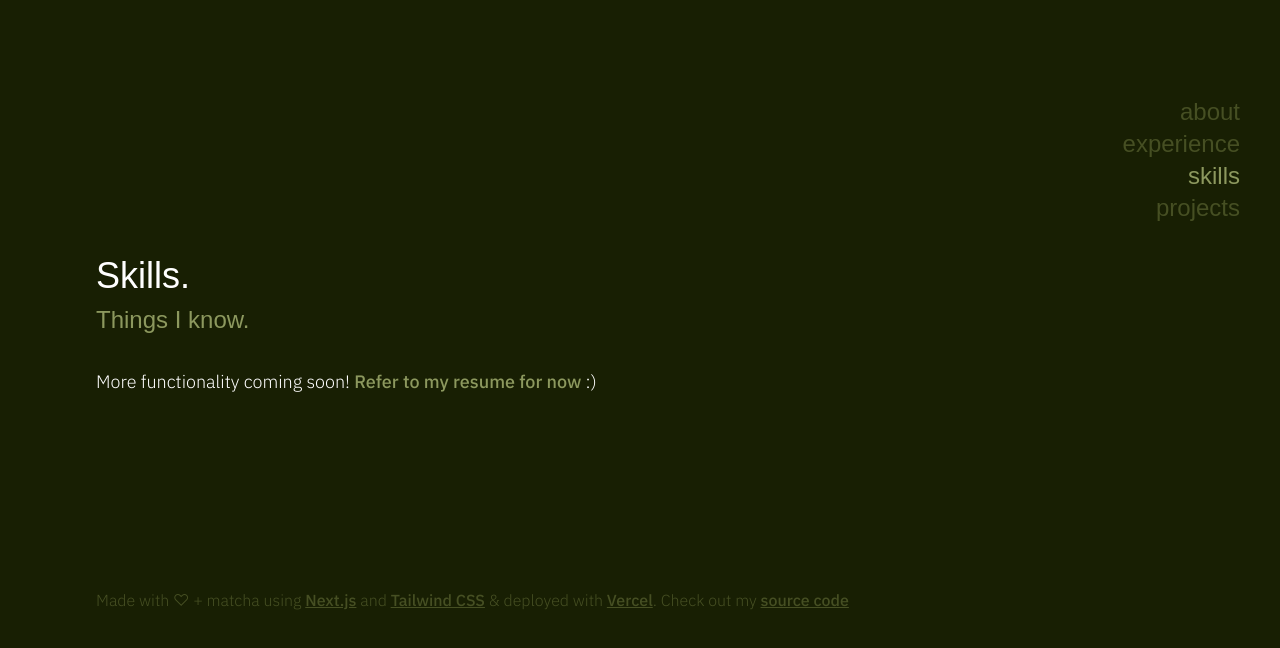
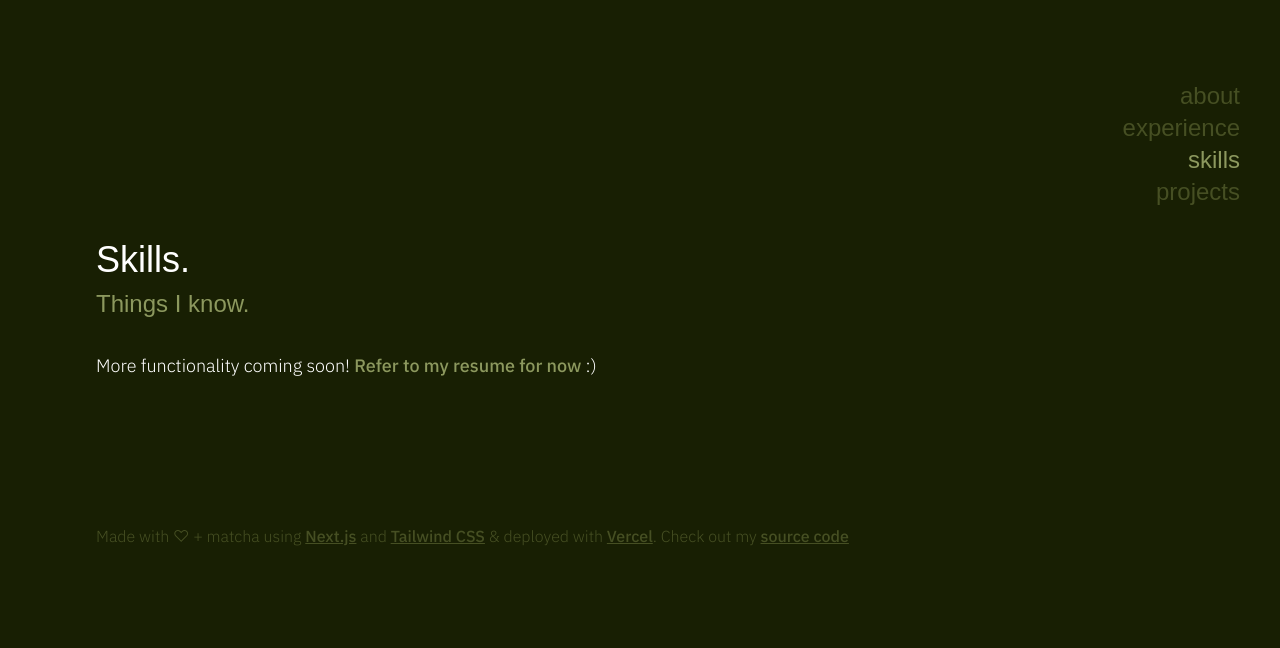
Before and after one commit to raphaeling/raphaeling.github.io, a Next.js app: page /skills in a window 1280 px wide. Shown: the top 648 px of the page. Built offline with nearby package versions, Linux system fonts and the light colour scheme; a web font is replaced by a local one.

Commit message:
Minor adjustments to spacing

```diff
--- a/src/app/(pages)/layout.tsx
+++ b/src/app/(pages)/layout.tsx
@@ -11,7 +11,7 @@ export default function Layout({
       <header className='bg-lightest relative'>
         <NavBar />
       </header>
-      <main className='justify-center px-12 md:px-24 pb-24 pt-64 text-lg'>
+      <main className='justify-center px-12 md:px-24 pb-24 pt-60 text-lg'>
         {children}
       </main>
       <Footer />
--- a/src/components/root/footer.tsx
+++ b/src/components/root/footer.tsx
@@ -2,7 +2,7 @@ import ExternalLink from './external-link';
 
 export default function Footer() {
   return (
-    <div className='px-12 md:px-24 font-body text-md text-dark font-thin justify-center pt-6 sm:pt-24 pb-6'>
+    <div className='px-12 md:px-24 font-body text-md text-dark font-thin justify-center pt-6 sm:pt-12 pb-6'>
       <p>
         Made with ♡ + matcha using&nbsp;
         <ExternalLink href='https://nextjs.org/' underline className='hover:text-light'>
--- a/src/components/root/navbar.tsx
+++ b/src/components/root/navbar.tsx
@@ -7,7 +7,7 @@ import navItems from '@/utils/nav-items';
 export default function NavBar(): JSX.Element {
   const currentPage = usePathname();
   return (
-    <nav className='w-48 absolute inset-y-0 right-0 pt-12 md:pt-24 pr-12 mr-10'>
+    <nav className='w-48 absolute inset-y-0 right-0 pt-12 md:pt-20 pr-12 mr-10'>
       <ul className='lg:fixed z-10 w-48 font-display font-thin text-right text-dark text-2xl'>
         {navItems.map((item, index) => (
           <li
```
